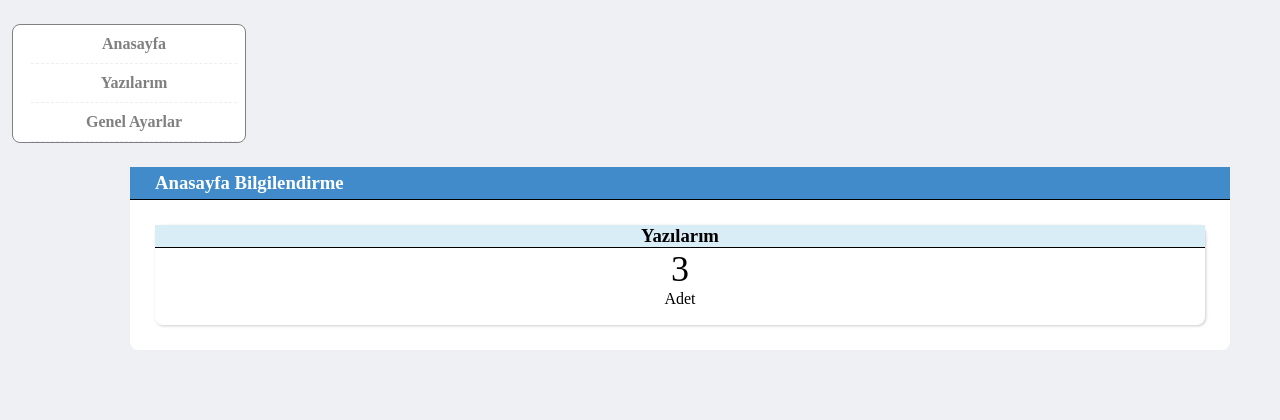
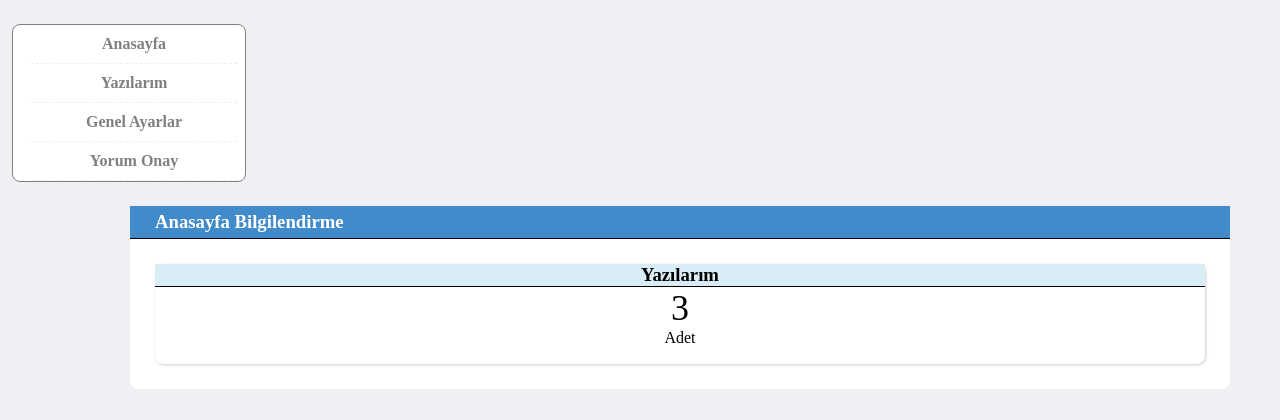
Before and after one commit to korcilm/blog-sitesi, a PHP site: page /admin/index.php in a window 1280 px wide. Shown: the part 72-492 px from the top of the page. Run offline with PHP 8.4, Linux system fonts and the light colour scheme; the visitor is signed in with stand-in values (Sample User, id 1); data comes from the database, SQL or seed files in the repository.

Commit message:
Update sidebar.php

```diff
--- a/admin/sidebar.php
+++ b/admin/sidebar.php
@@ -1,4 +1,3 @@
-
 <div class="sidebar-box">
 	<div class="sidebar">
 		<ul >
@@ -6,6 +5,7 @@
 			<li class="current"><a href="index.php">Anasayfa</a></li>
 			<li><a href="yazilarim.php">Yazılarım</a></li>
 			<li><a href="genel-ayarlar.php">Genel Ayarlar</a></li>
+			<li><a href="yorum-onay.php">Yorum Onay</a></li>
 		</ul>
 	</div>
 </div>
```
